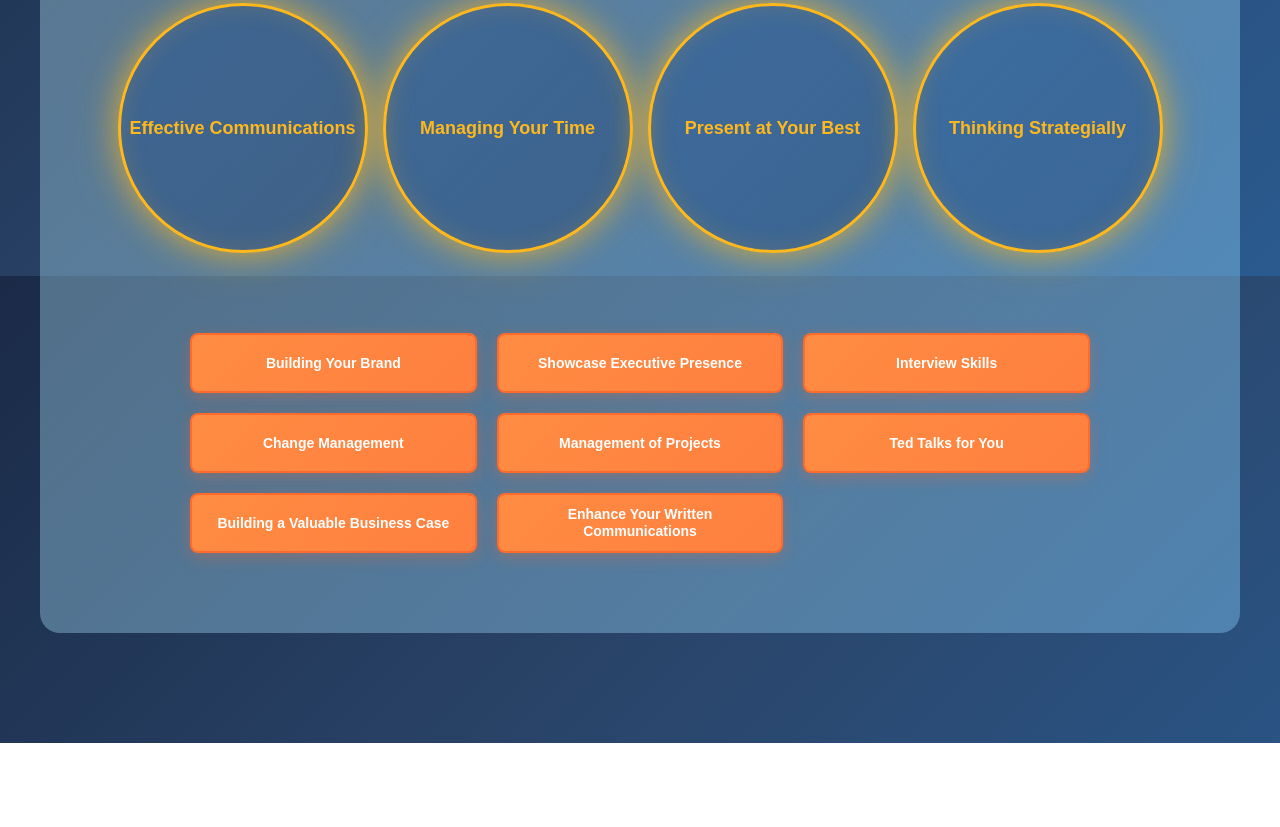
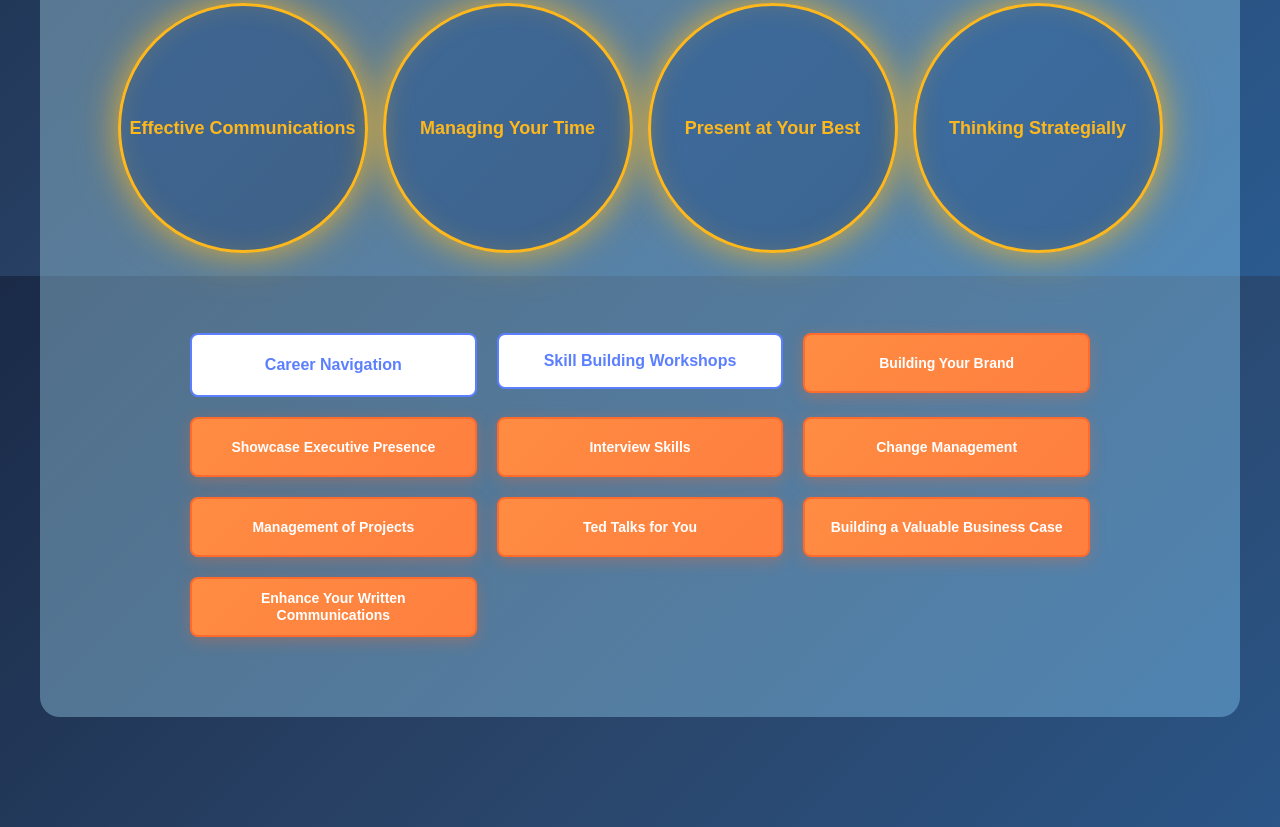
Before and after one commit to m0h01c4/Leadership-Launchpad, a plain HTML site: page index.html in a window 1280 px wide. Shown: the part 2124-2951 px from the top of the page. Before the commit the page ends 2867 px from the top, so only its background shows below. Drawn offline with Linux system fonts and the light colour scheme.

Commit message:
Add buttons for Career Navigation and Skill Workshops

```diff
--- a/index.html
+++ b/index.html
@@ -180,6 +180,12 @@
                     </a>
                 </div>
                 <div class="self-dev-rectangles">
+                    <a href="https://campus.walmart.com/career-navigation#:~:text=time%3A%20~10%20minutes-,Begin,-Associate%20career%20stories" target="_blank" style="text-decoration: none;">
+                        <button style="background-color: white !important; color: #5B7FFF !important; border: 2px solid #5B7FFF !important; padding: 0 !important; border-radius: 8px !important; font-weight: 600 !important; cursor: pointer !important; font-size: 16px !important; width: 100% !important; height: 64px !important; display: flex !important; align-items: center !important; justify-content: center !important;">Career Navigation</button>
+                    </a>
+                    <a href="https://ce.walmart.com/content/walmart-academy/en_us/home-office/quarterly-home-office-course-offerings.html" target="_blank" style="text-decoration: none;">
+                        <button style="background-color: white !important; color: #5B7FFF !important; border: 2px solid #5B7FFF !important; padding: 12px 24px !important; border-radius: 8px !important; font-weight: 600 !important; cursor: pointer !important; font-size: 16px !important; width: 100% !important; min-height: 56px !important; display: flex !important; align-items: center !important; justify-content: center !important;">Skill Building Workshops</button>
+                    </a>
                     <a href="https://degreed.com/pathway/e9j6zjgdpw/pathway?orgsso=walmartcanadahmmspark" target="_blank" style="text-decoration: none;">
                         <button class="rect-btn">Building Your Brand</button>
                     </a>
```
